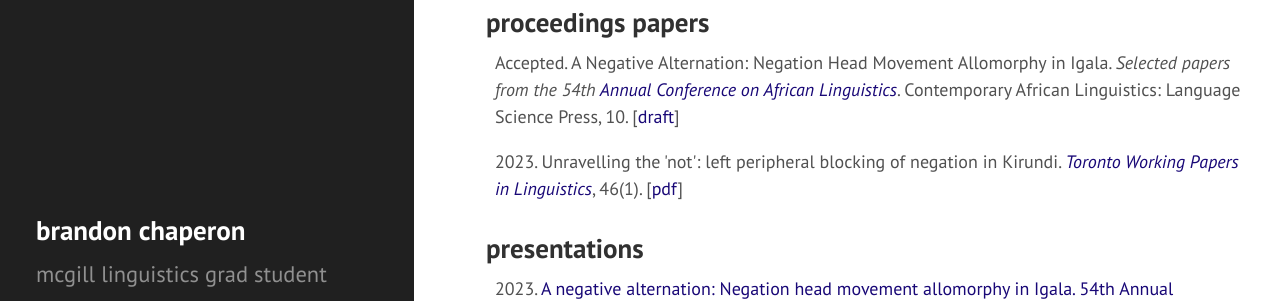
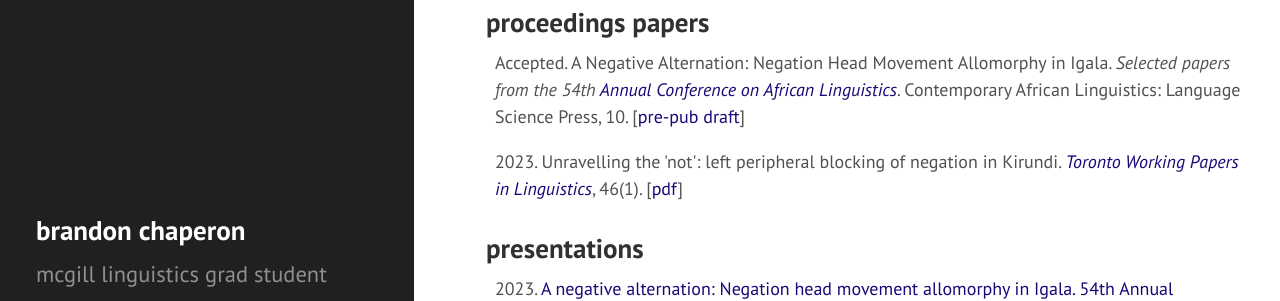
Before and after one commit to bchaper0n/bchaper0n.github.io, a Jekyll site: the page built from index.html, in a window 1280 px wide. Shown: the part 339-640 px from the top of the page. Built offline with Jekyll 4.4.1, drawn with Linux system fonts in a browser that asks for light colours; comment, search, counter and statistics services are not loaded.

Commit message:
updated neg-to-c draft

```diff
--- a/index.html
+++ b/index.html
@@ -16,7 +16,7 @@
 
 <h2 style="margin-top: 30px;">proceedings papers</h2>
 <div style="margin-left: 0.5em;">
-    <p>Accepted. A Negative Alternation: Negation Head Movement Allomorphy in Igala. <em>Selected papers from the 54th <a href="https://acal.linguistlist.org/">Annual Conference on African Linguistics</a></em>. Contemporary African Linguistics: Language Science Press, 10. [<a href="./docs/chaperon___ACAL_54___Neg_head_move__Paper___web_draft_.pdf">draft</a>]</p>
+    <p>Accepted. A Negative Alternation: Negation Head Movement Allomorphy in Igala. <em>Selected papers from the 54th <a href="https://acal.linguistlist.org/">Annual Conference on African Linguistics</a></em>. Contemporary African Linguistics: Language Science Press, 10. [<a href="./docs/chaperon_Neg_mov_v2.pdf">pre-pub draft</a>]</p>
     <p>2023. Unravelling the 'not': left peripheral blocking of negation in Kirundi. <em><a href="https://twpl.library.utoronto.ca/index.php/twpl">Toronto Working Papers in Linguistics</a></em>, 46(1). [<a href="https://twpl.library.utoronto.ca/index.php/twpl/article/view/39257">pdf</a>]</p>
 </div>
 
```
Also changed, not shown: 2 other files.
